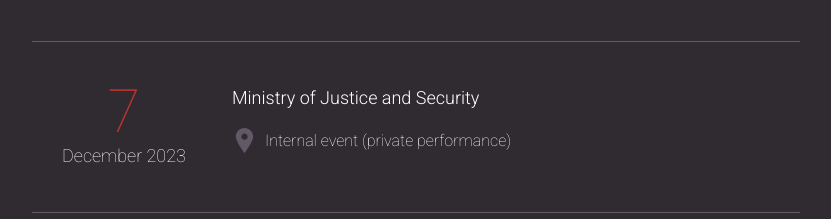
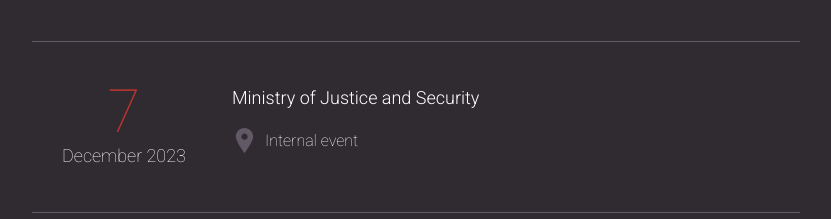
Before and after one commit to lkononenko/makivka-website, a Next.js app: page / in a window 1280 px wide. Shown: the part 1268-1487 px from the top of the page, without its empty margins (224-1055 px from the left). Built offline with nearby package versions, Linux system fonts and the light colour scheme.

Commit message:
content update

```diff
--- a/src/app/page.tsx
+++ b/src/app/page.tsx
@@ -20,7 +20,7 @@
     date: '7',
     month: 'December 2023',
     title: 'Ministry of Justice and Security',
-    location: 'Internal event (private performance)',
+    location: 'Internal event',
   },
   {
     date: '17',
```
